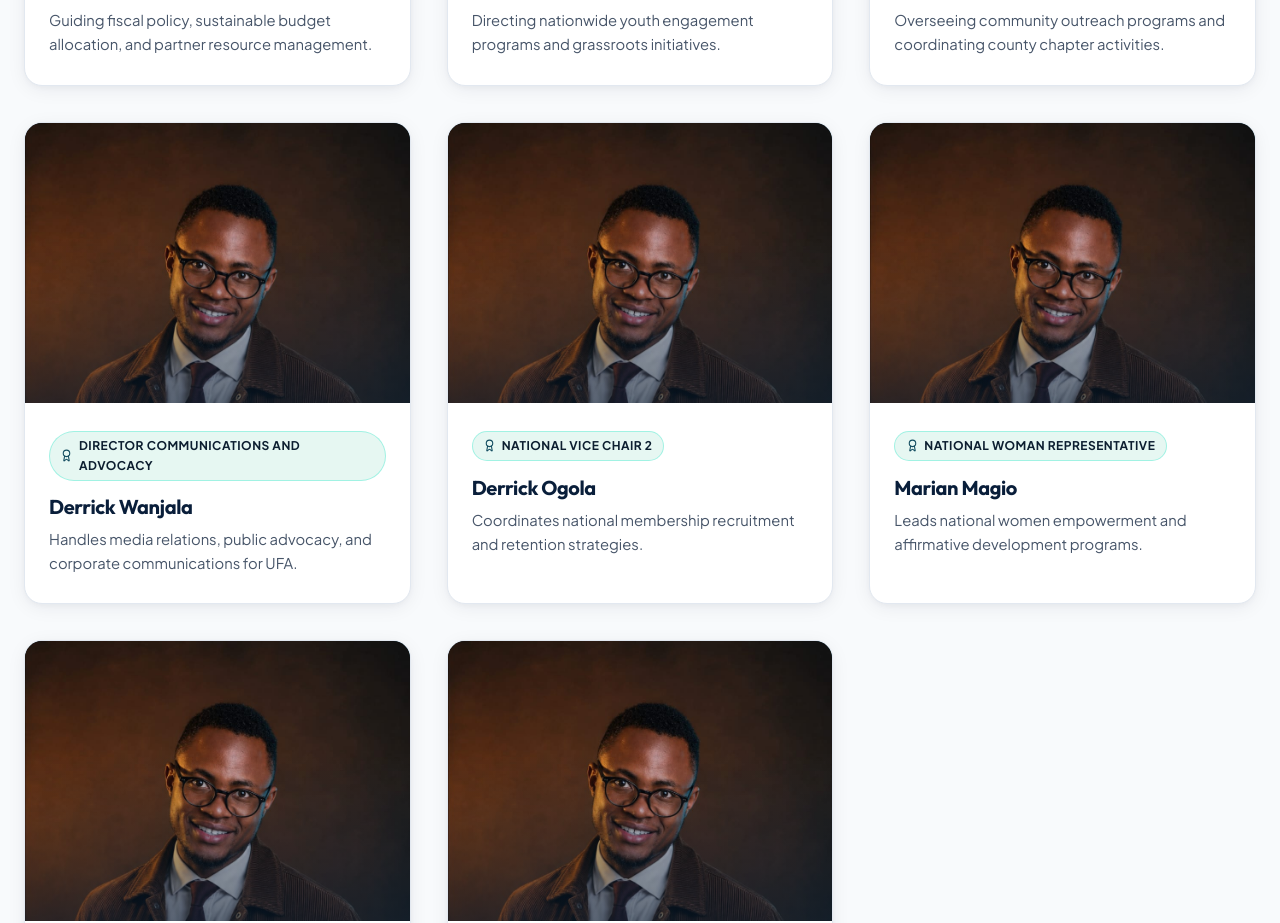
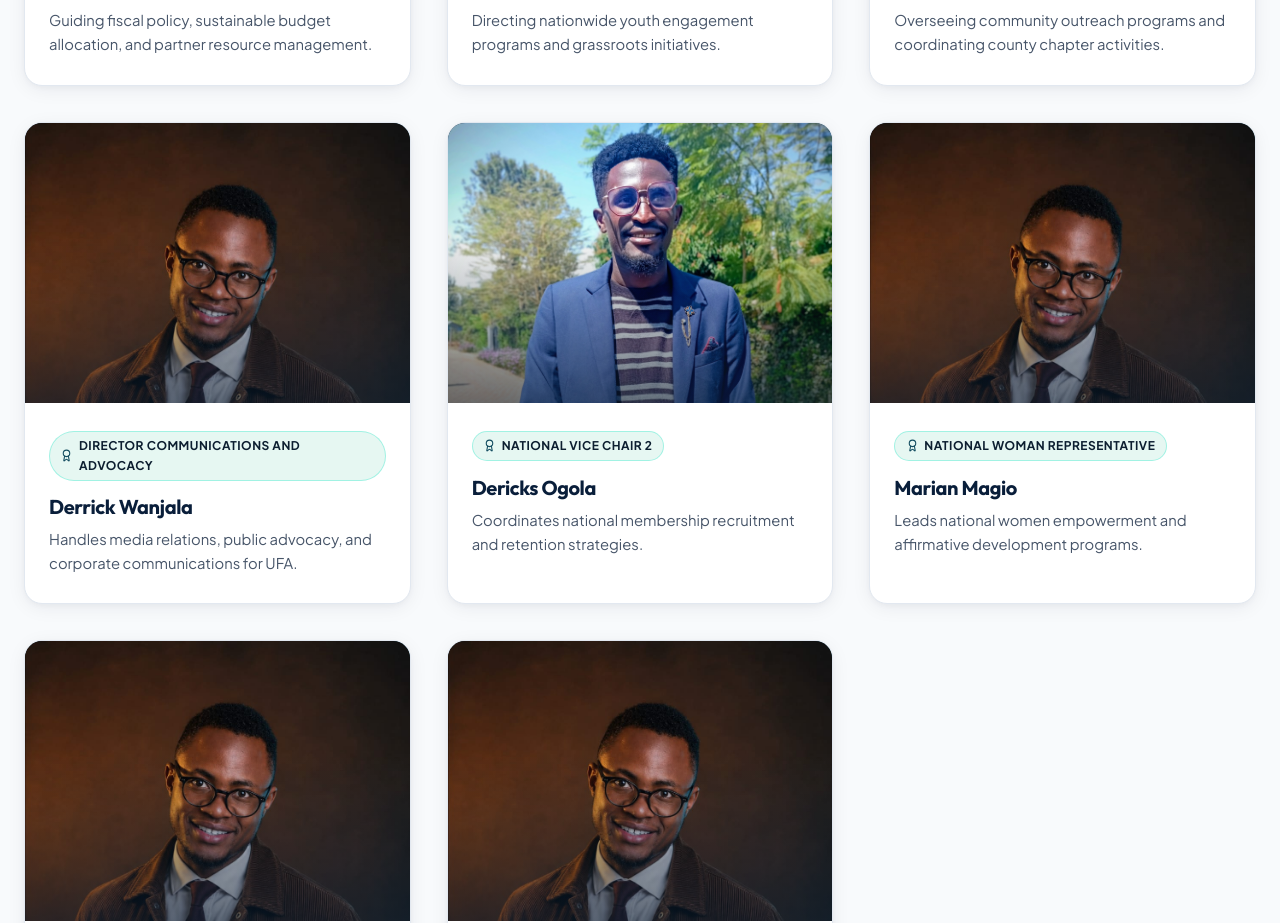
Before and after one commit to Amos-Theuri/UFA, a React (Vite) app: page /About in a window 1280 px wide. Shown: the part 2800-3723 px from the top of the page. Built offline with nearby package versions, Linux system fonts and the light colour scheme.

Commit message:
add one official photo

```diff
--- a/src/components/Officials.jsx
+++ b/src/components/Officials.jsx
@@ -11,6 +11,7 @@ import official4 from "../assets/official_4.jpeg";
 import official5 from "../assets/official_5.jpeg";
 import official6 from "../assets/official_6.jpeg";
 import official7 from "../assets/official_7.jpg";
+import official8 from "../assets/official_8.jpeg";
 
 // Map JSON paths and IDs to bundled assets
 const assetMap = {
@@ -21,7 +22,7 @@ const assetMap = {
   5: official6,
   6: official2,
   7: official7,
-  8: official7,
+  8: official8,
   9: official7,
   10: official7,
   11: official7,
@@ -53,9 +54,12 @@ function resolveOfficialImage(official) {
   if (imagePath) {
     const filename = imagePath.split("/").pop();
     if (filename && assetMap[filename]) return assetMap[filename];
-    if (imagePath.startsWith("http://") || imagePath.startsWith("https://")) return imagePath;
+    if (imagePath.startsWith("http://") || imagePath.startsWith("https://"))
+      return imagePath;
     const base = import.meta.env.BASE_URL || "/";
-    const cleanPath = imagePath.startsWith("/") ? imagePath.slice(1) : imagePath;
+    const cleanPath = imagePath.startsWith("/")
+      ? imagePath.slice(1)
+      : imagePath;
     return `${base}${cleanPath}`;
   }
   return official1;
@@ -74,7 +78,8 @@ export default function Officials() {
             Meet Our Leadership Team
           </h2>
           <p className={styles.subtitle}>
-            Dedicated visionary officials steering UFA’s national mission, county chapters, and youth empowerment initiatives across Kenya.
+            Dedicated visionary officials steering UFA’s national mission,
+            county chapters, and youth empowerment initiatives across Kenya.
           </p>
         </div>
 
--- a/src/data/officials.json
+++ b/src/data/officials.json
@@ -50,10 +50,10 @@
   },
   {
     "id": 8,
-    "name": "Derrick Ogola",
+    "name": "Dericks Ogola",
     "title": "National Vice Chair 2",
     "bio": "Coordinates national membership recruitment and retention strategies.",
-    "image": "/officials/official_7.jpg"
+    "image": "/officials/official_8.jpg"
   },
   {
     "id": 9,
```
Also changed, not shown: public/officials/official_8.jpeg (added), src/assets/official_8.jpeg (added).
